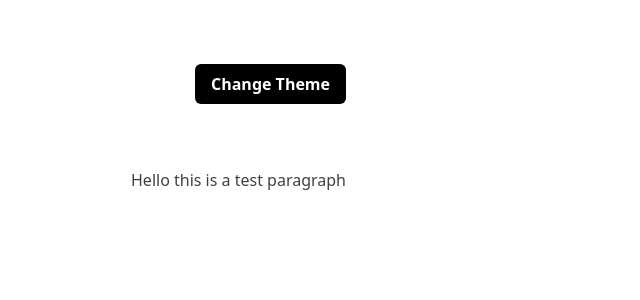
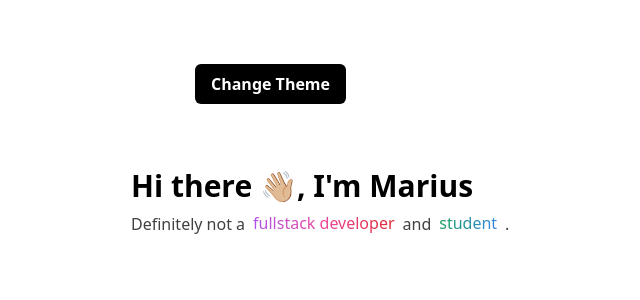
Before and after one commit to mariusflorescu/next-blog-tw, a Next.js app: page / in a window 1280 px wide. Shown: the top 300 px of the page, without its empty margins (133-773 px from the left). Built offline with nearby package versions, Linux system fonts and the light colour scheme.

Commit message:
Added title + first paragraph

```diff
--- a/pages/index.tsx
+++ b/pages/index.tsx
@@ -14,7 +14,14 @@ const Home: NextPage = () => {
         Change Theme
       </button>
 
-        <p>Hello this is a test paragraph</p>
+        <h2 className='text-3xl font-semibold'>Hi there 👋🏼, I&apos;m Marius</h2>
+        <p className='font-medium flex items-center py-2'>
+            Definitely not a
+            <span className='animate-bounce px-2 bg-clip-text text-transparent dark:text-transparent bg-gradient-to-r from-purple-500 dark:from-purple-400 via-pink-500 to-red-600'>fullstack developer</span>
+            and
+            <span className='animate-bounce px-2 bg-clip-text text-transparent dark:text-transparent bg-gradient-to-r from-green-600 dark:from-green-500 to-blue-500'>student</span>
+            .
+        </p>
     </div>
   )
 }
--- a/styles/globals.css
+++ b/styles/globals.css
@@ -2,6 +2,10 @@
 @tailwind components;
 @tailwind utilities;
 
+* {
+    @apply text-black dark:text-white;
+}
+
 p {
     @apply text-gray-700 dark:text-gray-300;
 }
--- a/tailwind.config.js
+++ b/tailwind.config.js
@@ -16,6 +16,8 @@ module.exports = {
       white: colors.white,
       gray: colors.trueGray,
       indigo: colors.indigo,
+      purple: colors.purple,
+      pink: colors.pink,
       red: colors.red,
       blue: colors.blue,
       green: colors.green,
```
